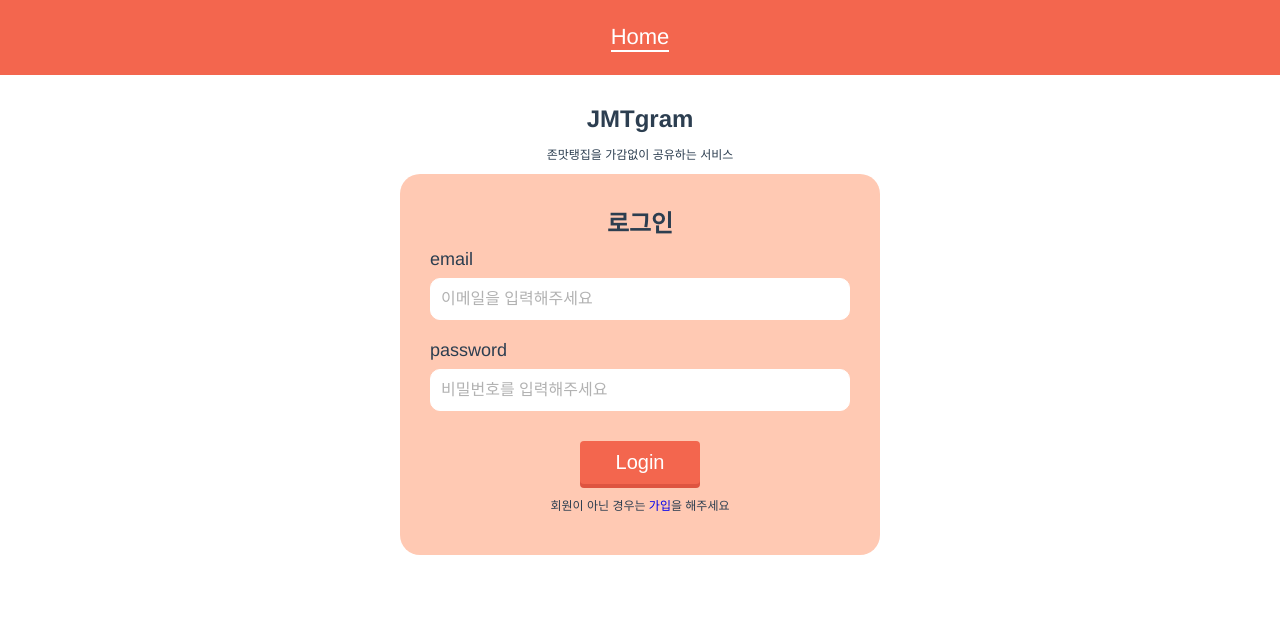
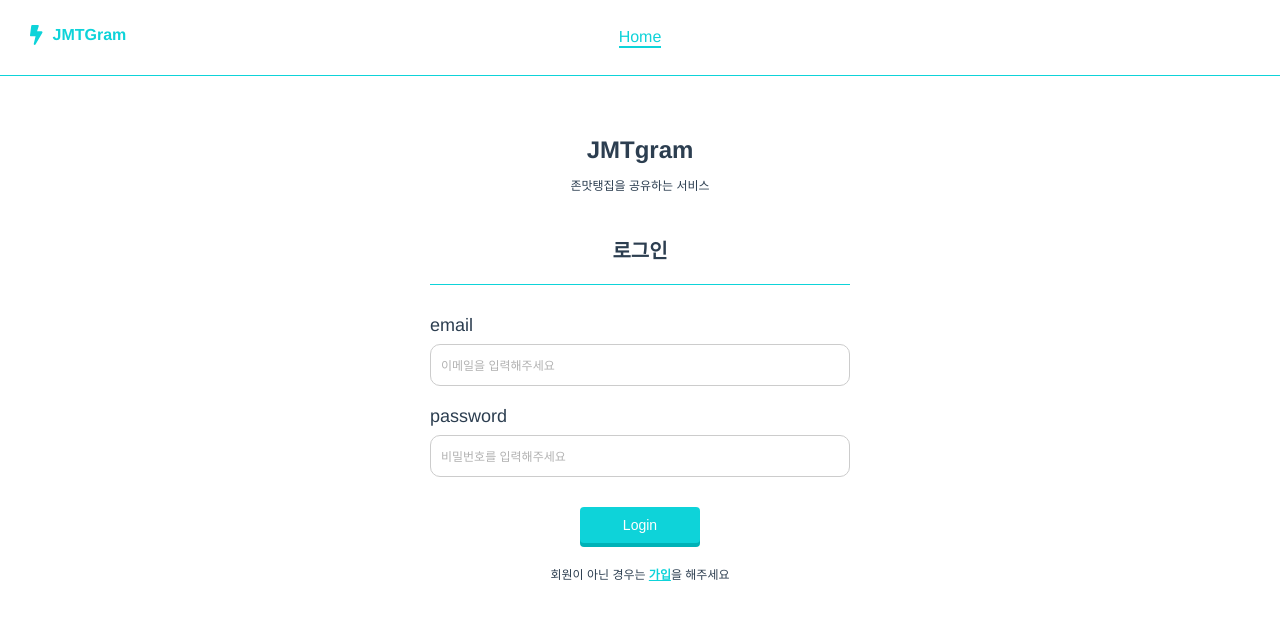
Before and after one commit to shldhee/jmtgrr-vue-firebase, a Vue app: page / in a window 1280 px wide. Shown: the top 620 px of the page. Built offline with nearby package versions, Linux system fonts and the light colour scheme; what vue-image-preloader, vue-momentjs would draw is missing.

Commit message:
Style: modify style css all

```diff
--- a/src/App.vue
+++ b/src/App.vue
@@ -51,25 +51,26 @@ h6 {
 button {
   outline: none;
   cursor: pointer;
-  padding: 1rem 2rem;
-  font-size: 2rem;
+  padding: 1rem;
+  font-size: 1.4rem;
   color: #ffffff;
-  background-color: #f3664e;
+  background-color: #0ed3d9;
   border: none;
   border-radius: 0.4rem;
-  box-shadow: 0 0.4rem 0 0 #de5440;
+  box-shadow: 0 0.4rem 0 0 #00b2b7;
   min-width: 12rem;
   margin-top: 2rem;
   transition: all 1s;
 
   &:hover {
-    background-color: #fb8368;
-    box-shadow: 0 0.4rem 0 0 #f1735c;
+    background-color: #04cfd6;
+    box-shadow: 0 0.4rem 0 0 #008287;
+    transform: translateY(-2px);
   }
 
   &:active {
-    background-color: #df5c48;
-    box-shadow: 0 0.4rem 0 0 #d3523e;
+    background-color: #04cfd6;
+    box-shadow: 0 0.4rem 0 0 #008287;
   }
 
   &:disabled,
@@ -78,6 +79,7 @@ button {
     background-color: #cccccc;
     color: #666666;
     box-shadow: 0 0.4rem 0 0 #777777;
+    transform: translateY(0px);
   }
 }
 
@@ -105,11 +107,25 @@ button {
 .form {
   // flex-grow: 1;
   // max-width: 640px;
-  box-sizing: border-box;
-  padding: 0 3rem 3rem;
+  // box-sizing: border-box;
+  // padding: 0 3rem 3rem;
   display: flex;
   flex-direction: column;
   align-items: center;
+  box-sizing: border-box;
+  max-width: 480px;
+  width: 100%;
+  padding: 3rem;
+  border-radius: 2rem;
+
+  &_title {
+    text-align: center;
+    width: 100%;
+    font-size: 2rem;
+    padding-bottom: 20px;
+    margin-bottom: 20px;
+    border-bottom: 1px solid #0ed3d9;
+  }
 }
 
 .group {
@@ -121,6 +137,11 @@ button {
 
   label {
     font-size: 1.8rem;
+    transition: all 1s;
+  }
+
+  label.fontSmall {
+    font-size: 1.4rem;
   }
 
   input,
@@ -138,7 +159,7 @@ button {
     border-radius: 1rem;
     color: #222222;
     background-color: #ffffff;
-    border: 1px solid #ffffff;
+    border: 1px solid #cccccc;
     outline: none;
   }
   input::selected {
@@ -151,19 +172,19 @@ button {
   }
 
   input::-webkit-input-placeholder {
-    font-size: 1.6rem;
+    font-size: 1.2rem;
   }
   input::-moz-placeholder {
-    font-size: 1.6rem;
+    font-size: 1.2rem;
   }
   input:-ms-input-placeholder {
-    font-size: 1.6rem;
+    font-size: 1.2rem;
   }
   input:-moz-placeholder {
-    font-size: 1.6rem;
+    font-size: 1.2rem;
   }
   input::placeholder {
-    font-size: 1.6rem;
+    font-size: 1.2rem;
   }
 
   select {
@@ -188,7 +209,16 @@ button {
   border-radius: 1rem;
 }
 
-.link_btn {
-  text-decoration: none;
+.link {
+  margin: 10px 0;
+  &_text {
+    font-size: 1.2rem;
+  }
+
+  &_btn {
+    // text-decoration: none;
+    font-weight: bold;
+    color: #0ed3d9;
+  }
 }
 </style>
--- a/src/components/AppNav.vue
+++ b/src/components/AppNav.vue
@@ -1,5 +1,15 @@
 <template>
   <header class="header">
+    <h1 class="header_logo-wrap">
+      <router-link to="/" v-if="!loggedIn">
+        <font-awesome-icon class="header_logo" icon="bolt" />
+        JMTGram
+      </router-link>
+      <router-link to="/jmtzall" v-else
+        ><font-awesome-icon class="header_logo" icon="bolt" />
+        JMTGram</router-link
+      >
+    </h1>
     <nav class="nav">
       <router-link to="/" v-if="!loggedIn">Home</router-link>
       <router-link to="/jmtzall" v-else>Home</router-link>
@@ -43,8 +53,42 @@ export default {
 
 <style lang="scss" scoped>
 .header {
+  position: relative;
+  // flex-direction: row;
+  // align-items: center;
+  padding: 0 2rem;
   // background: linear-gradient(to right, #d2527f, #d91e18);
-  background-color: #f3664e;
+  // background-color: #f3664e;
+  border-bottom: 1px solid #0ed3d9;
+  &_logo-wrap {
+    > a {
+      color: #0ed3d9;
+      border: none;
+      display: inline-flex;
+      flex-direction: row;
+      align-items: center;
+    }
+
+    > a:hover {
+      color: #0ed3d9;
+      border: none;
+    }
+
+    > a:hover > .header_logo {
+      color: #0ed3d9;
+    }
+
+    color: #0ed3d9;
+    position: absolute;
+    top: 50%;
+    transform: translateY(-50%);
+  }
+  &_logo {
+    margin-right: 10px;
+    color: #0ed3d9;
+    font-size: 2rem;
+    transition: all 1s;
+  }
 }
 
 .nav {
@@ -59,7 +103,7 @@ export default {
 }
 
 a {
-  font-size: 2.2rem;
+  font-size: 1.6rem;
   // font-weight: bold;
   color: #2e3131;
   margin: auto 1rem;
@@ -69,19 +113,19 @@ a {
   transition: all 1s;
 
   &:hover {
-    color: white;
-    border-bottom: 2px solid #fff;
+    color: #0ed3d9;
+    border-bottom: 2px solid #0ed3d9;
   }
 
   &:active {
-    color: white;
-    border-bottom: 2px solid #fff;
+    color: #0ed3d9;
+    border-bottom: 2px solid #0ed3d9;
   }
 }
 
 .router-link-exact-active {
-  color: white;
-  border-bottom: 2px solid #fff;
+  color: #0ed3d9;
+  border-bottom: 2px solid #0ed3d9;
 }
 
 .logoutButton {
--- a/src/components/BaseInput.vue
+++ b/src/components/BaseInput.vue
@@ -1,13 +1,26 @@
 <template>
   <div class>
-    <label v-if="label" :for="label">{{ title }}</label>
-    <input :value="value" :id="label" v-bind="$attrs" v-on="listeners" />
+    <label :class="{ fontSmall: fontSmall }" v-if="label" :for="label">{{
+      title
+    }}</label>
+    <input
+      :value="value"
+      :id="label"
+      v-bind="$attrs"
+      v-on="listeners"
+      @focus="fontSmall = true"
+    />
   </div>
 </template>
 
 <script>
 export default {
   inheritAttrs: false,
+  data: function() {
+    return {
+      fontSmall: false
+    }
+  },
   props: {
     value: [String, Number, Boolean],
     title: {
--- a/src/components/BaseSelect.vue
+++ b/src/components/BaseSelect.vue
@@ -1,9 +1,12 @@
 <template>
   <div class>
-    <label v-if="label" :for="label">{{ title }}</label>
+    <label :class="{ fontSmall: fontSmall }" v-if="label" :for="label">{{
+      title
+    }}</label>
     <select
       :value="value"
       @change="updateValue"
+      @focus="fontSmall = true"
       v-bind="$attrs"
       v-on="listeners"
     >
@@ -20,6 +23,11 @@
 <script>
 export default {
   inheritAttrs: false,
+  data: function() {
+    return {
+      fontSmall: false
+    }
+  },
   props: {
     categories: {
       type: Array,
--- a/src/main.js
+++ b/src/main.js
@@ -8,7 +8,7 @@ import upperFirst from 'lodash/upperFirst'
 import camelCase from 'lodash/camelCase'
 import Vuelidate from 'vuelidate'
 import { library } from '@fortawesome/fontawesome-svg-core'
-import { faCoffee } from '@fortawesome/free-solid-svg-icons'
+import { faCoffee, faBolt } from '@fortawesome/free-solid-svg-icons'
 import { FontAwesomeIcon } from '@fortawesome/vue-fontawesome'
 import moment from 'moment'
 import VueMomentJS from 'vue-momentjs'
@@ -16,7 +16,7 @@ import imagePreloader from 'vue-image-preloader'
 import VueLazyload from 'vue-lazyload'
 
 Vue.use(Vuelidate)
-library.add(faCoffee)
+library.add(faCoffee, faBolt)
 Vue.component('font-awesome-icon', FontAwesomeIcon)
 Vue.use(VueMomentJS, moment)
 Vue.use(imagePreloader)
--- /dev/null
+++ b/src/mixins/styleLabel.js
@@ -0,0 +1 @@
+export const
--- a/src/router.js
+++ b/src/router.js
@@ -20,6 +20,7 @@ const router = new Router({
       path: '/',
       name: 'home',
       component: Home,
+      // redirect: 'jmtzall',
       children: [
         {
           path: '/jmtzall',
--- a/src/views/Home.vue
+++ b/src/views/Home.vue
@@ -1,7 +1,7 @@
 <template>
   <div class="home">
     <h1>JMTgram</h1>
-    <p>존맛탱집을 가감없이 공유하는 서비스</p>
+    <p>존맛탱집을 공유하는 서비스</p>
     <login-user v-if="!loggedIn"></login-user>
     <router-view />
   </div>
@@ -26,6 +26,9 @@ export default {
 </script>
 
 <style lang="scss" scoped>
+.home {
+  padding: 3rem;
+}
 h1 {
   text-align: center;
 }
--- a/src/views/JMTZCreate.vue
+++ b/src/views/JMTZCreate.vue
@@ -1,5 +1,6 @@
 <template>
   <form class="form form_create" @submit.prevent="create">
+    <h1 class="form_title">JMT 게시물 등록</h1>
     <BaseSelect
       label="category"
       title="종류"
@@ -126,7 +127,6 @@
         type="checkbox"
         name="isOpen"
         id="isOpen"
-        value="false"
       />
       <label for="isOpen">체크하면 공개/체크안하면 비공개입니다.</label>
     </div>
@@ -176,7 +176,7 @@ export default {
         menu: '',
         price: '',
         location: '',
-        isOpen: '',
+        isOpen: true,
         memo: '',
         like: '',
         imageUrl: null,
@@ -205,12 +205,6 @@ export default {
 </script>
 <style lang="scss" scoped>
 .form_create {
-  box-sizing: border-box;
-  max-width: 480px;
-  width: 100%;
-  padding: 3rem;
-  background-color: #ffc9b3;
-  border-radius: 2rem;
 }
 
 input[type='checkbox'] {
@@ -248,8 +242,8 @@ input[type='checkbox']:checked + label::before {
 .btn_upload {
   margin-top: 0;
   margin-bottom: 20px;
-  font-size: 1.6rem;
-  width: 40%;
-  min-width: 160px;
+  font-size: 1.2rem;
+  width: 30%;
+  min-width: 140px;
 }
 </style>
--- a/src/views/JMTZList.vue
+++ b/src/views/JMTZList.vue
@@ -1,6 +1,6 @@
 <template>
   <div class="list">
-    <h1>존맛탱집 리스트</h1>
+    <h1 class="list_title">존맛탱집 리스트</h1>
     <ChartDonut
       v-if="checkgetJMTZs"
       :chartData="dataChart"
@@ -40,9 +40,13 @@
           <td class="table_desc">{{ JMTZ.price }}</td>
           <td class="table_desc">{{ JMTZ.location }}</td>
           <td class="table_desc">{{ JMTZ.memo }}</td>
-          <td class="table_desc">{{ JMTZ.like }}</td>
+          <td class="table_desc">
+            {{ JMTZ.like }}
+          </td>
           <td class="table_desc" @click="toggleIsOpen(JMTZ.isOpen, index)">
-            {{ checkIsOpen(JMTZ.isOpen) }}
+            <button type="button" class="btn_isOpen">
+              {{ checkIsOpen(JMTZ.isOpen) }}
+            </button>
           </td>
           <td class="table_desc">
             <button
@@ -162,9 +166,18 @@ export default {
 </script>
 <style lang="scss" scoped>
 .list {
+  &_title {
+    text-align: center;
+    width: 40%;
+    min-width: 360px;
+    font-size: 2rem;
+    padding-bottom: 20px;
+    margin-bottom: 20px;
+    border-bottom: 1px solid #0ed3d9;
+  }
   box-sizing: border-box;
   width: 100%;
-  padding: 0rem 1rem 3rem;
+  padding: 3rem 1rem 3rem;
   text-align: center;
 }
 .table {
@@ -197,7 +210,8 @@ export default {
   background: black;
 }
 
-.btn_del {
+.btn_del,
+.btn_isOpen {
   margin: 0;
   padding: 0.5rem 1rem;
   min-width: 6rem;
--- a/src/views/JoinUser.vue
+++ b/src/views/JoinUser.vue
@@ -1,6 +1,6 @@
 <template>
   <form class="form form_join" @submit.prevent="join">
-    <h1>가입하기</h1>
+    <h1 class="form_title">가입하기</h1>
     <BaseInput
       label="userEmail"
       title="email"
@@ -43,10 +43,12 @@
 
     <BaseButton :disabled="$v.$anyError" type="submit">Join</BaseButton>
     <p v-if="$v.$anyError" class="message_err">필수 입력 사항을 채워주세요</p>
-    <p>
-      이미 회원이시면
-      <router-link class="link_btn" to="login">로그인</router-link>을 해주세요
-    </p>
+    <div class="link">
+      <p class="link_text">
+        이미 회원이시면
+        <router-link class="link_btn" to="login">로그인</router-link>을 해주세요
+      </p>
+    </div>
   </form>
 </template>
 
@@ -94,13 +96,4 @@ export default {
 }
 </script>
 
-<style scoped>
-.form_join {
-  box-sizing: border-box;
-  max-width: 480px;
-  width: 100%;
-  padding: 3rem;
-  background-color: #ffc9b3;
-  border-radius: 2rem;
-}
-</style>
+<style scoped></style>
--- a/src/views/LoginUser.vue
+++ b/src/views/LoginUser.vue
@@ -1,6 +1,6 @@
 <template>
   <form class="form form_login" @submit.prevent="login">
-    <h1>로그인</h1>
+    <h1 class="form_title">로그인</h1>
     <BaseInput
       label="userEmail"
       title="email"
@@ -43,10 +43,12 @@
 
     <BaseButton :disabled="$v.$anyError" type="submit">Login</BaseButton>
     <p v-if="$v.$anyError" class="message_err">필수 입력 사항을 채워주세요</p>
-    <p>
-      회원이 아닌 경우는
-      <router-link class="link_btn" to="join">가입</router-link>을 해주세요
-    </p>
+    <div class="link">
+      <p class="link_text">
+        회원이 아닌 경우는
+        <router-link class="link_btn" to="join">가입</router-link>을 해주세요
+      </p>
+    </div>
   </form>
 </template>
 
@@ -93,13 +95,4 @@ export default {
 }
 </script>
 
-<style scoped>
-.form_login {
-  box-sizing: border-box;
-  max-width: 480px;
-  width: 100%;
-  padding: 3rem;
-  background-color: #ffc9b3;
-  border-radius: 2rem;
-}
-</style>
+<style scoped></style>
```
